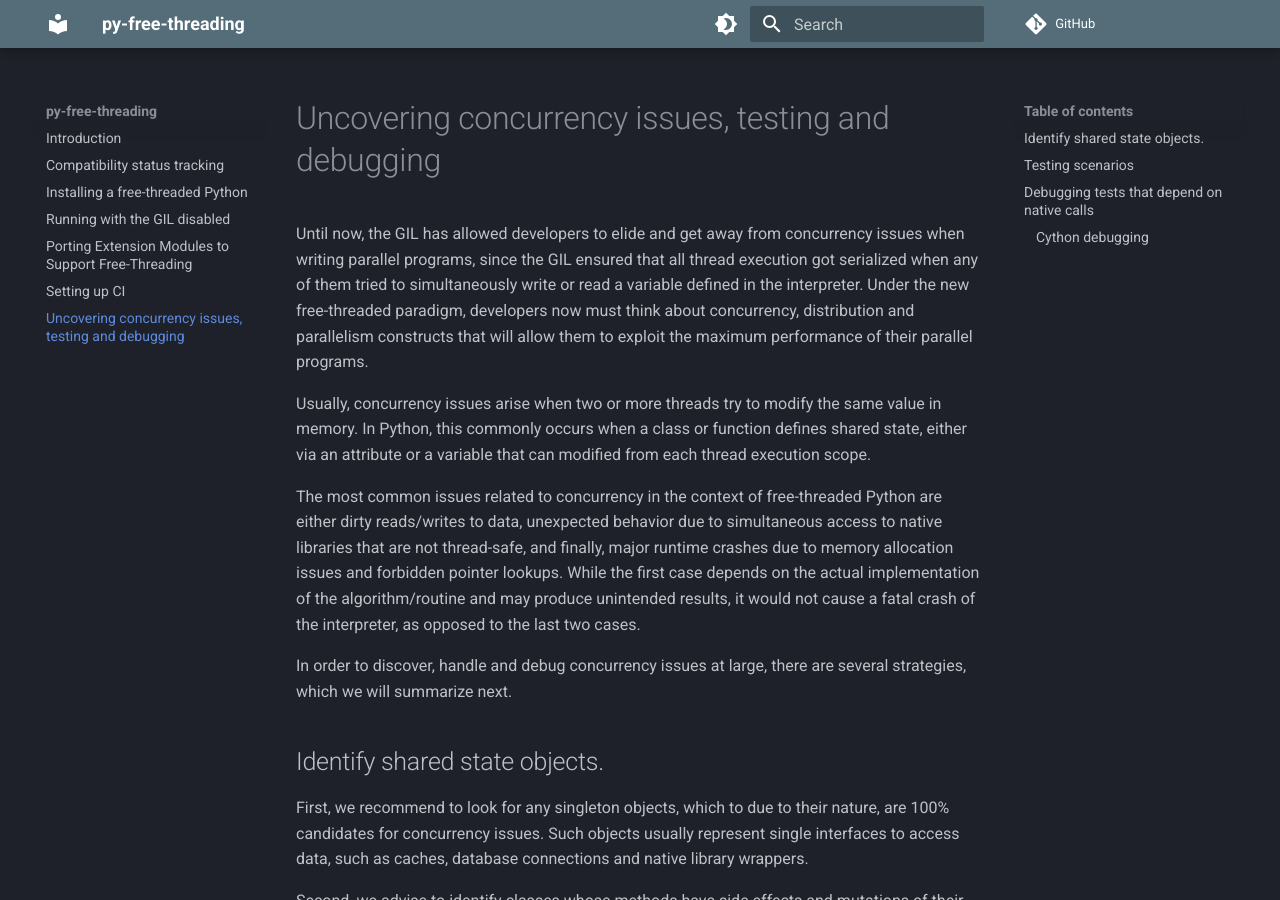
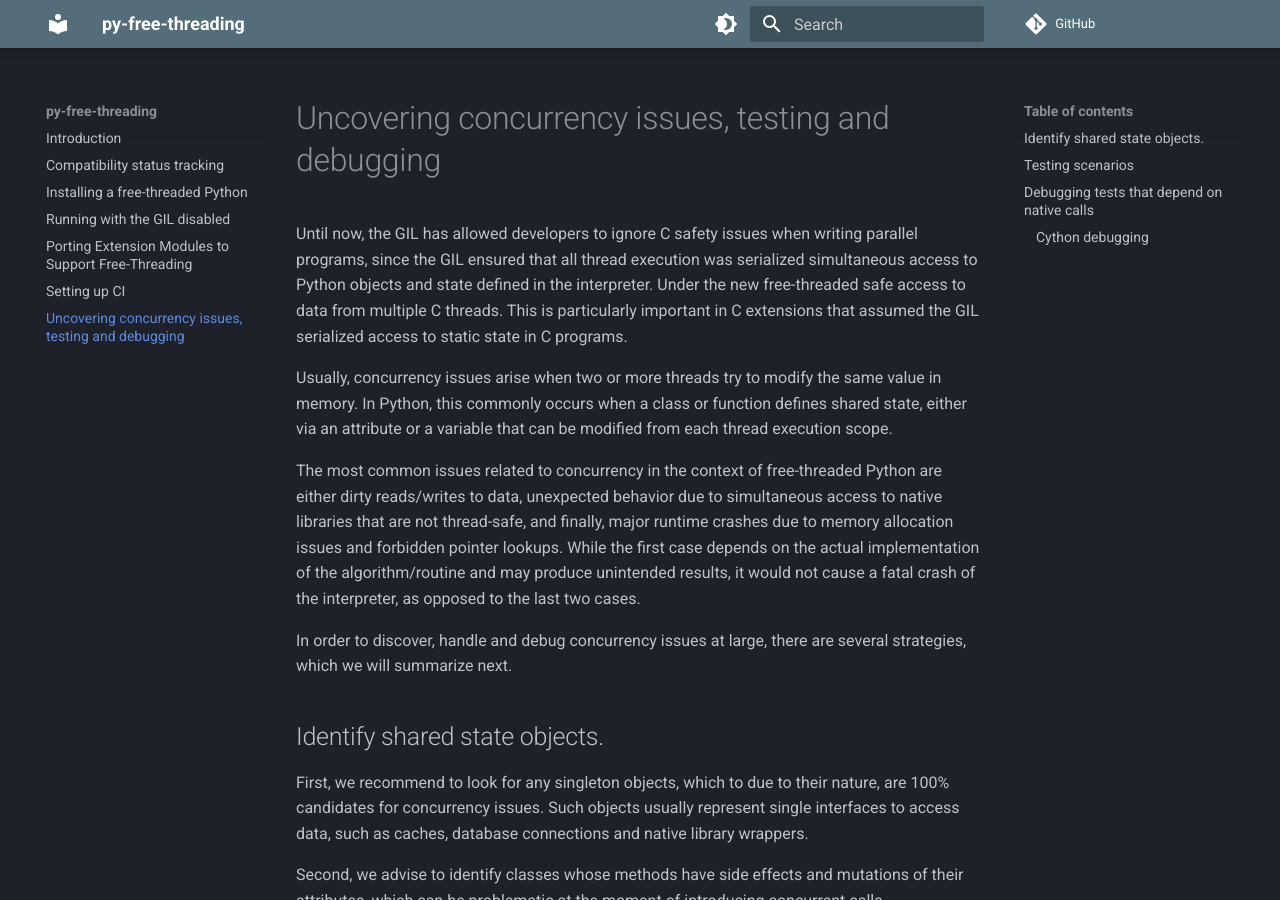
Before and after one commit to Quansight-Labs/free-threaded-compatibility, an MkDocs documentation site: the page built from docs/debugging.md, in a window 1280 px wide and 900 px high. Built offline with MkDocs 1.6.1 and Material for MkDocs 9.7.7, drawn with Linux system fonts in a browser that asks for light colours; comment, search, counter and statistics services are not loaded; some of the changed text lies outside the part shown.

Commit message:
Apply suggestions from code review
Co-authored-by: Nathan Goldbaum <nathan.goldbaum@gmail.com>
Co-authored-by: Lysandros Nikolaou <lisandrosnik@gmail.com>

```diff
--- a/docs/debugging.md
+++ b/docs/debugging.md
@@ -1,15 +1,14 @@
 # Uncovering concurrency issues, testing and debugging
-Until now, the GIL has allowed developers to elide and get away from
-concurrency issues when writing parallel programs, since the GIL ensured that
-all thread execution got serialized when any of them tried to simultaneously
-write or read a variable defined in the interpreter. Under the new free-threaded
-paradigm, developers now must think about concurrency, distribution and
-parallelism constructs that will allow them to exploit the maximum performance
-of their parallel programs.
+Until now, the GIL has allowed developers to ignore C
+safety issues when writing parallel programs, since the GIL ensured that
+all thread execution was serialized simultaneous access
+to Python objects and state defined in the interpreter.
+Under the new free-threaded
+safe access to data from multiple C threads. This is particularly important in C extensions that assumed the GIL serialized access to static state in C programs.
 
 Usually, concurrency issues arise when two or more threads try to modify the
 same value in memory. In Python, this commonly occurs when a class or function
-defines shared state, either via an attribute or a variable that can modified
+defines shared state, either via an attribute or a variable that can be modified
 from each thread execution scope.
 
 The most common issues related to concurrency in the context of free-threaded
```
Also changed, not shown: other parts of docs/debugging.md (+1 -1 lines).
